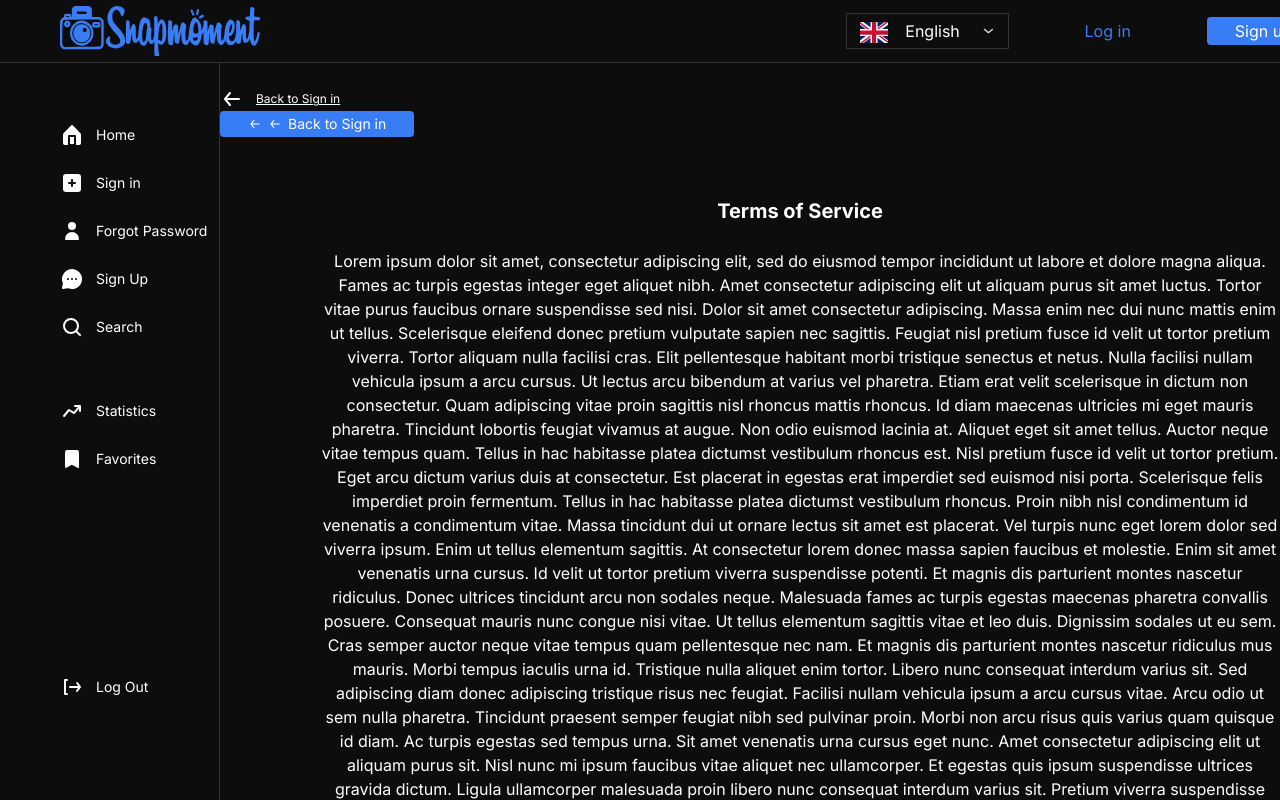
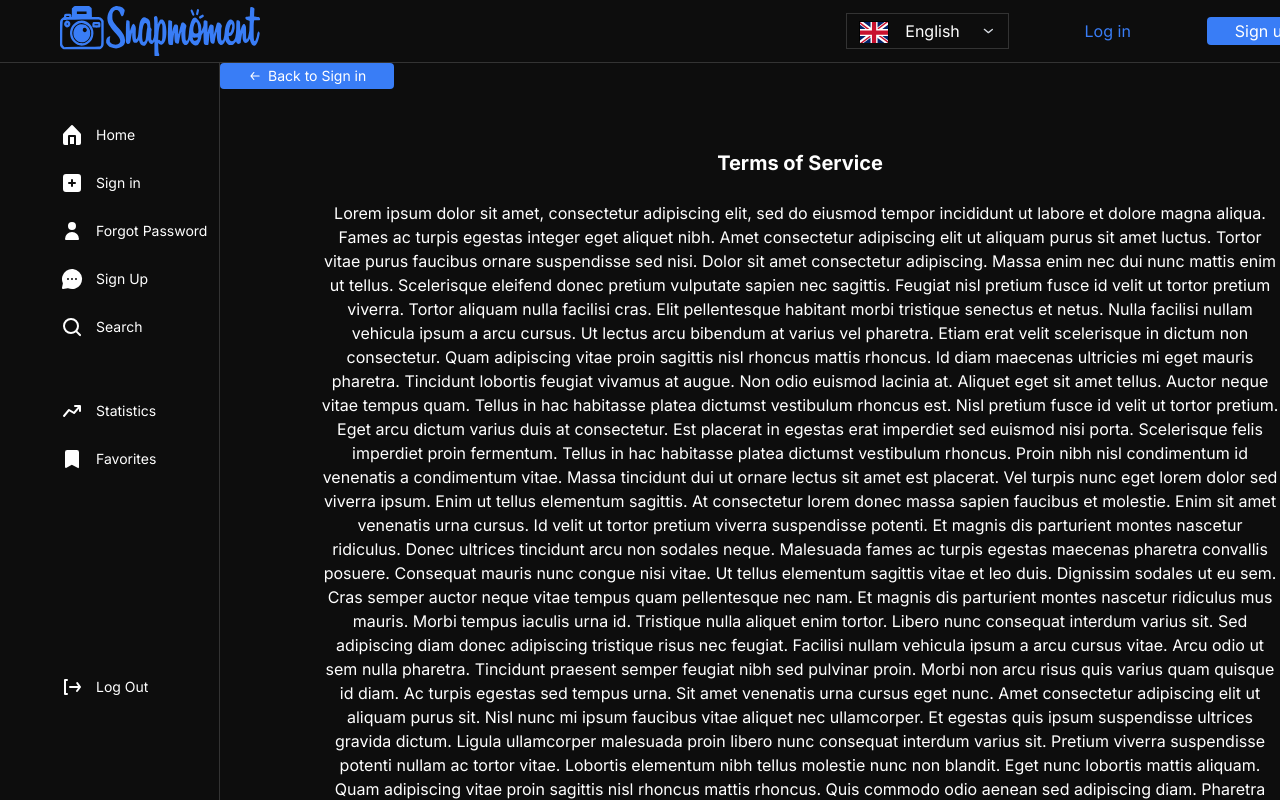
Before and after one commit to momecaptr/snapmoment, a Next.js app: page /terms in a window 1280 px wide. Shown: the top 800 px of the page. Built offline with nearby package versions, Linux system fonts and the light colour scheme.

Commit message:
refactor back btn in privacy page

```diff
--- a/src/shared/ui/privacy/Privacy.tsx
+++ b/src/shared/ui/privacy/Privacy.tsx
@@ -1,8 +1,6 @@
 import React from 'react';
 
-import ArrowForwardOutline from '@/../public/assets/components/ArrowBackOutline';
 import { BackBtn, Typography } from '@/shared/ui';
-import Link from 'next/link';
 
 import s from './Privacy.module.scss';
 type PrivacyProps = {
@@ -13,18 +11,7 @@ export const Privacy = (props: PrivacyProps) => {
 
   return (
     <div className={s.wrapper}>
-      <Typography as={'button'} className={s.button}>
-        <div className={s.buttonImg}>
-          <ArrowForwardOutline />
-        </div>
-        <Typography as={Link} className={s.buttonText} href={'/sign-in'} variant={'small_text'}>
-          Back to Sign in
-        </Typography>
-      </Typography>
-      <BackBtn href={'/sign-in'}>
-        <ArrowForwardOutline />
-        Back to Sign in
-      </BackBtn>
+      <BackBtn href={'/sign-in'}>Back to Sign in</BackBtn>
 
       {/*↑↑↑ Это нужно заменить на BackBtn ↓↓↓ и подкорректировать ArrowForwardOutline под неообходий размер*/}
       {/*<BackBtn href={'/sign-in'}>Back to Sign in</BackBtn>*/}
```
